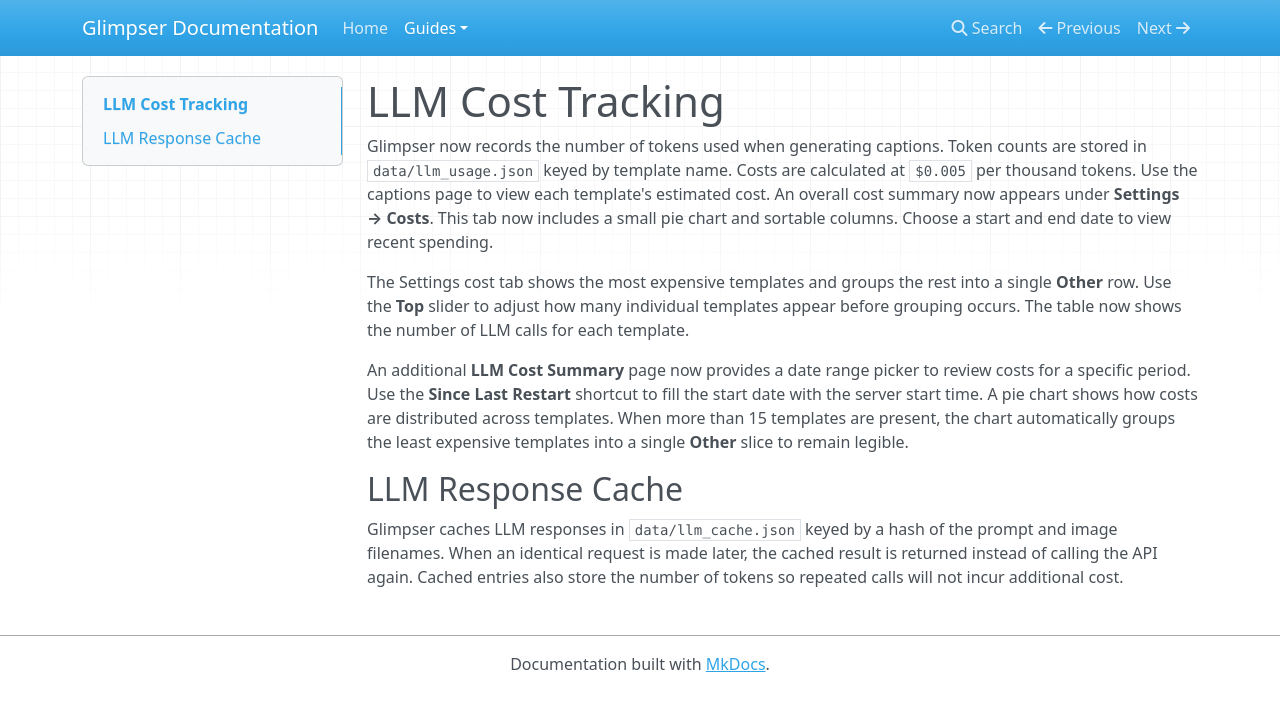
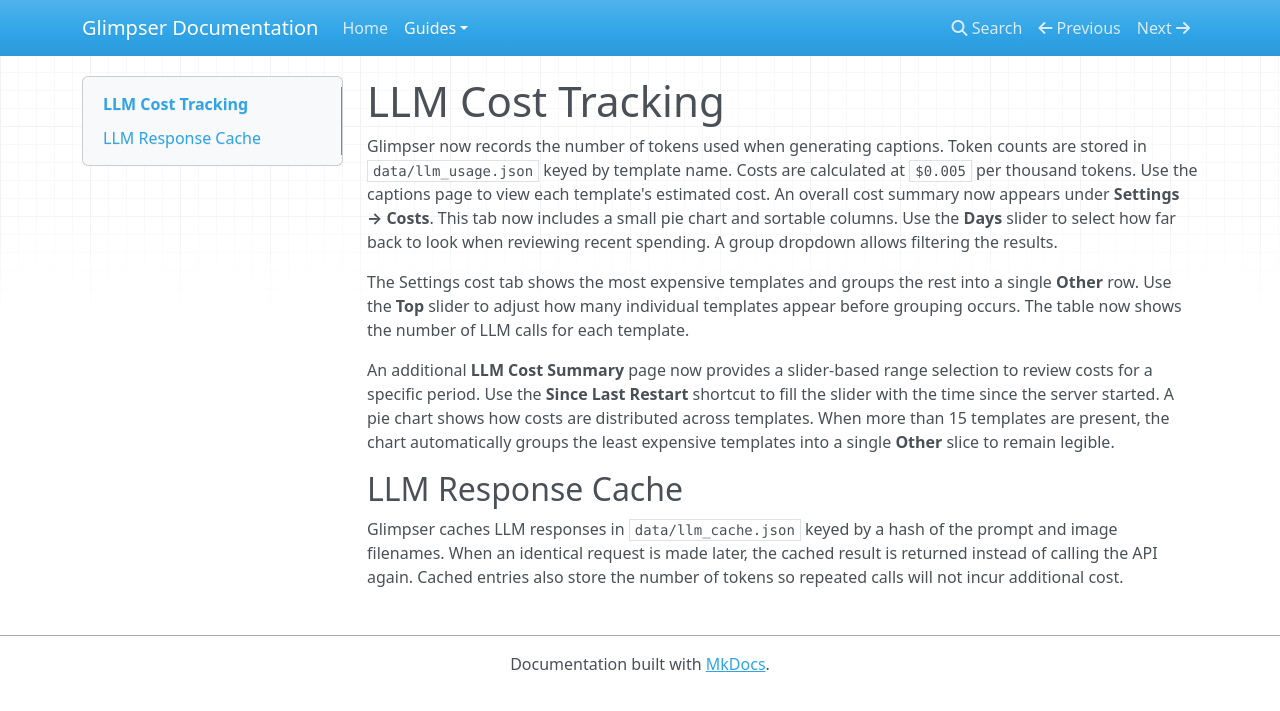
Before and after one commit to KristopherKubicki/glimpser, an MkDocs documentation site: the page built from docs/cost_tracking.md, in a window 1280 px wide. Shown: the top 711 px of the page. Built offline with MkDocs 1.6.1, drawn with Linux system fonts in a browser that asks for light colours; nearby versions of some CDN libraries.

Commit message:
feat(costs): add group filter and range slider

```diff
--- a/docs/cost_tracking.md
+++ b/docs/cost_tracking.md
@@ -5,17 +5,19 @@
 Costs are calculated at `$0.005` per thousand tokens.
 Use the captions page to view each template's estimated cost.
 An overall cost summary now appears under **Settings → Costs**. This tab now
-includes a small pie chart and sortable columns. Choose a start and end date to
-view recent spending.
+includes a small pie chart and sortable columns. Use the **Days** slider to
+select how far back to look when reviewing recent spending. A group dropdown
+allows filtering the results.
 
 The Settings cost tab shows the most expensive templates and groups the rest
 into a single **Other** row. Use the **Top** slider to adjust how many
 individual templates appear before grouping occurs. The table now shows the
 number of LLM calls for each template.
 
-An additional **LLM Cost Summary** page now provides a date range picker to
-review costs for a specific period. Use the **Since Last Restart** shortcut to
-fill the start date with the server start time. A pie chart shows how costs are
+An additional **LLM Cost Summary** page now provides a slider-based range
+selection to review costs for a specific period. Use the **Since Last Restart**
+shortcut to fill the slider with the time since the server started. A pie chart
+shows how costs are
 distributed across templates. When more than 15 templates are present, the chart
 automatically groups the least expensive templates into a single **Other** slice
 to remain legible.
```
Also changed, not shown: app/static/css/style.css (+9 -2 lines), app/static/js/costs.js (+47 -20 lines), 7 other files.
